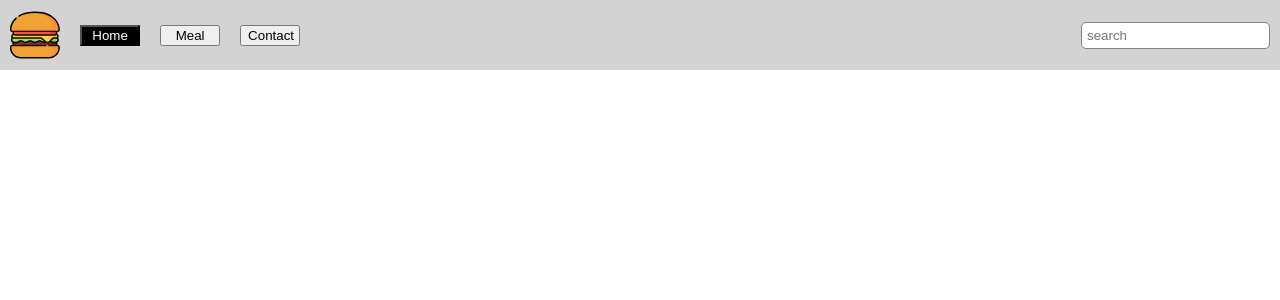
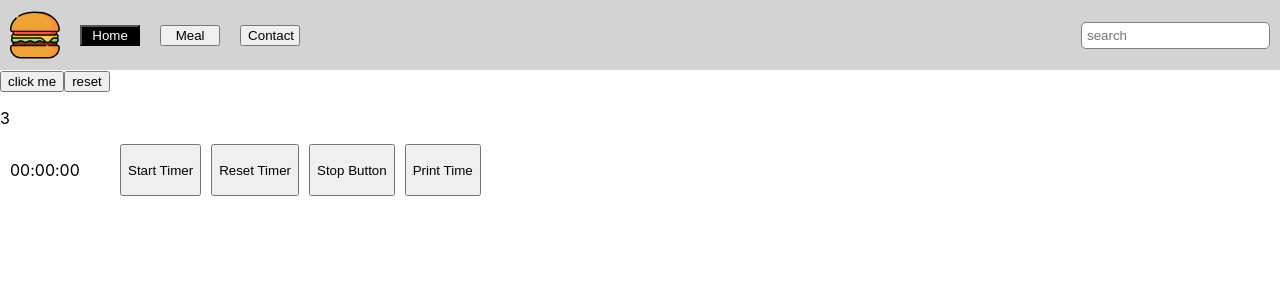
Before and after one commit to alexandra-onet/scit-grupa-15-react-app, a React (Create React App) app: page / in a window 1280 px wide. Shown: the top 300 px of the page. Built offline with nearby package versions, Linux system fonts and the light colour scheme.

Commit message:
react build a header and a counter

```diff
--- a/package.json
+++ b/package.json
@@ -12,9 +12,7 @@
   },
   "scripts": {
     "start": "react-scripts start",
-    "build": "react-scripts build",
-    "test": "react-scripts test",
-    "eject": "react-scripts eject"
+    "build": "react-scripts build"
   },
   "eslintConfig": {
     "extends": "react-app"
--- a/src/App.css
+++ b/src/App.css
@@ -1,4 +1,10 @@
 .App {
   width: 100%;
   height: 100%;
+  display: flex;
+  flex-direction: column;
 }
+
+.page {
+  flex: 1;
+}
--- a/src/App.js
+++ b/src/App.js
@@ -1,11 +1,13 @@
 import React from "react";
 import "./App.css";
 import { Header } from "./components/Header/Header";
+import { Home } from "./components/Pages/Home/Home";
 
 export function App() {
   return (
     <div className="App">
       <Header />
+      <Home />
     </div>
   );
 }
--- a/src/components/Header/Navigation/NavButton.js
+++ b/src/components/Header/Navigation/NavButton.js
@@ -3,7 +3,7 @@ import React from "react";
 import "./NavButton.css";
 
 export function NavButton(props) {
-  console.log(props);
+  // console.log(props);
   let cssClass = "header-nav-button";
 
   if (props.selected) {
--- /dev/null
+++ b/src/components/Pages/Home/Counter.js
@@ -0,0 +1,32 @@
+import React from "react";
+
+export class Counter extends React.Component {
+  state = {
+    numberOfClicks: 3,
+    initialNrOfClicks: 3,
+  };
+
+  incrementClicks = () => {
+    this.setState({ numberOfClicks: this.state.numberOfClicks + 1 });
+  };
+
+  resetClicks = () => {
+    this.setState({ numberOfClicks: this.state.initialNrOfClicks });
+  };
+
+  render() {
+    console.log(this.state);
+
+    return (
+      <div className="counter">
+        <button className="counter-click" onClick={this.incrementClicks}>
+          click me
+        </button>
+        <button className="counter-click" onClick={this.resetClicks}>
+          reset
+        </button>
+        <p className="counter-number">{this.state.numberOfClicks}</p>
+      </div>
+    );
+  }
+}
--- /dev/null
+++ b/src/components/Pages/Home/Home.js
@@ -0,0 +1,12 @@
+import React from "react";
+import { Counter } from "./Counter";
+import { Timer } from "./Timer";
+
+export function Home() {
+  return (
+    <div className="page home">
+      <Counter />
+      <Timer />
+    </div>
+  );
+}
--- /dev/null
+++ b/src/components/Pages/Home/Timer.css
@@ -0,0 +1,14 @@
+.timer-container {
+  display: flex;
+  margin: 10px;
+}
+
+.timer {
+  display: flex;
+  width: 100px;
+  /* margin-right: 10px; */
+}
+
+.timer-button {
+  margin-left: 10px;
+}
--- /dev/null
+++ b/src/components/Pages/Home/Timer.js
@@ -0,0 +1,113 @@
+import React from "react";
+
+import "./Timer.css";
+
+export class Timer extends React.Component {
+  state = {
+    hour: 0,
+    minute: 0,
+    second: 0,
+    timeList: [],
+  };
+
+  handleStartTimer = () => {
+    console.log("click");
+
+    this.interval = setInterval(() => {
+      if (this.state.hour === 23) {
+        this.setState({ hour: 0 });
+      }
+
+      if (this.state.minute === 59) {
+        this.setState({ minute: 0 });
+        this.setState({ hour: this.state.hour + 1 });
+      }
+
+      if (this.state.second === 59) {
+        this.setState({ second: 0 });
+        this.setState({ minute: this.state.minute + 1 });
+      } else {
+        this.setState({ second: this.state.second + 1 });
+      }
+    }, 10);
+  };
+
+  renderDigit(number) {
+    if (number < 10) {
+      return `0${number}`;
+    }
+
+    return number;
+  }
+
+  handleResetTimer = () => {
+    this.setState({
+      hour: 0,
+      minute: 0,
+      second: 0,
+    });
+  };
+
+  handleStopTimer = () => {
+    clearInterval(this.interval);
+  };
+
+  handlePrintTime = () => {
+    this.setState({
+      timeList: [
+        `${this.state.hour}:${this.state.minute}:${this.state.second}`,
+        ...this.state.timeList,
+      ],
+    });
+  };
+
+  render() {
+    console.log(this.state.timeList);
+
+    return (
+      <div className="wrapper-timer">
+        <div className="timer-container">
+          <div className="timer">
+            <p className="hours">{this.renderDigit(this.state.hour)}</p>
+            <p>:</p>
+            <p className="minutes">{this.renderDigit(this.state.minute)}</p>
+            <p>:</p>
+            <p className="seconds">{this.renderDigit(this.state.second)}</p>
+          </div>
+          <button
+            className="timer-button start-button"
+            onClick={this.handleStartTimer}
+          >
+            Start Timer
+          </button>
+
+          <button
+            className="timer-button reset-button"
+            onClick={this.handleResetTimer}
+          >
+            Reset Timer
+          </button>
+
+          <button
+            className="timer-button stop-button"
+            onClick={this.handleStopTimer}
+          >
+            Stop Button
+          </button>
+
+          <button
+            className="timer-button print-button"
+            onClick={this.handlePrintTime}
+          >
+            Print Time
+          </button>
+        </div>
+        <div className="print-time-container">
+          {this.state.timeList.map((element, index) => (
+            <p className="time-item">{element}</p>
+          ))}
+        </div>
+      </div>
+    );
+  }
+}
```
Also changed, not shown: src/components/Pages/Contact/Contact.js (added), src/components/Pages/Meal/Meal.js (added).
